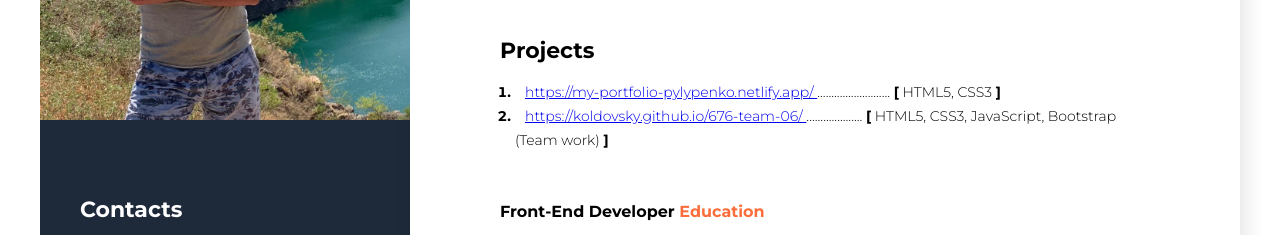
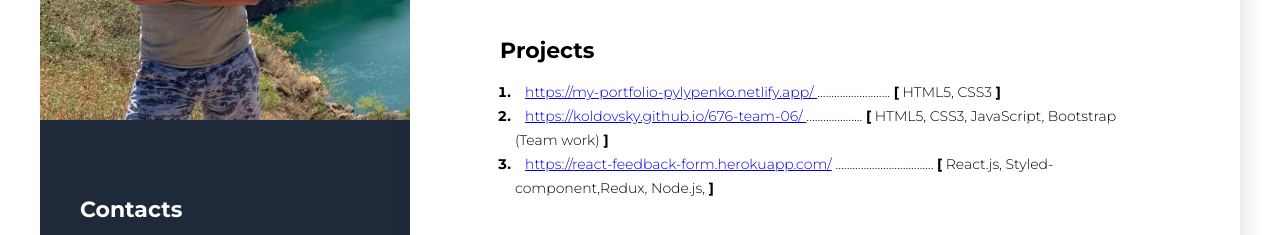
Before and after one commit to SoulOfDarknes/Resume, a website: page index.html in a window 1280 px wide. Shown: the part 298-533 px from the top of the page. Drawn offline with Linux system fonts and the light colour scheme.

Commit message:
add React

```diff
--- a/index.html
+++ b/index.html
@@ -48,15 +48,15 @@
 							<span class="project-bracket">]</span>
 						</span>
 					</li>
-					<!-- <li class="project-item">
+					<li class="project-item">
 						<span class="project-tech">
-							<a href="https://kidslike.goit.global/" class="project-link">https://kidslike.goit.global/</a>
+							<a href="https://react-feedback-form.herokuapp.com/" target="_blank" class="project-link">https://react-feedback-form.herokuapp.com/</a>
 							...................................
 							<span class="project-bracket">[</span>
-							React.js, Node.js
+							React.js, Styled-component,Redux, Node.js,
 							<span class="project-bracket">]</span>
 						</span>
-					</li> -->
+					</li>
 				</ol>
 			</div>
 			<!-- Work Experience -->
```
Also changed, not shown: 1 other file.
